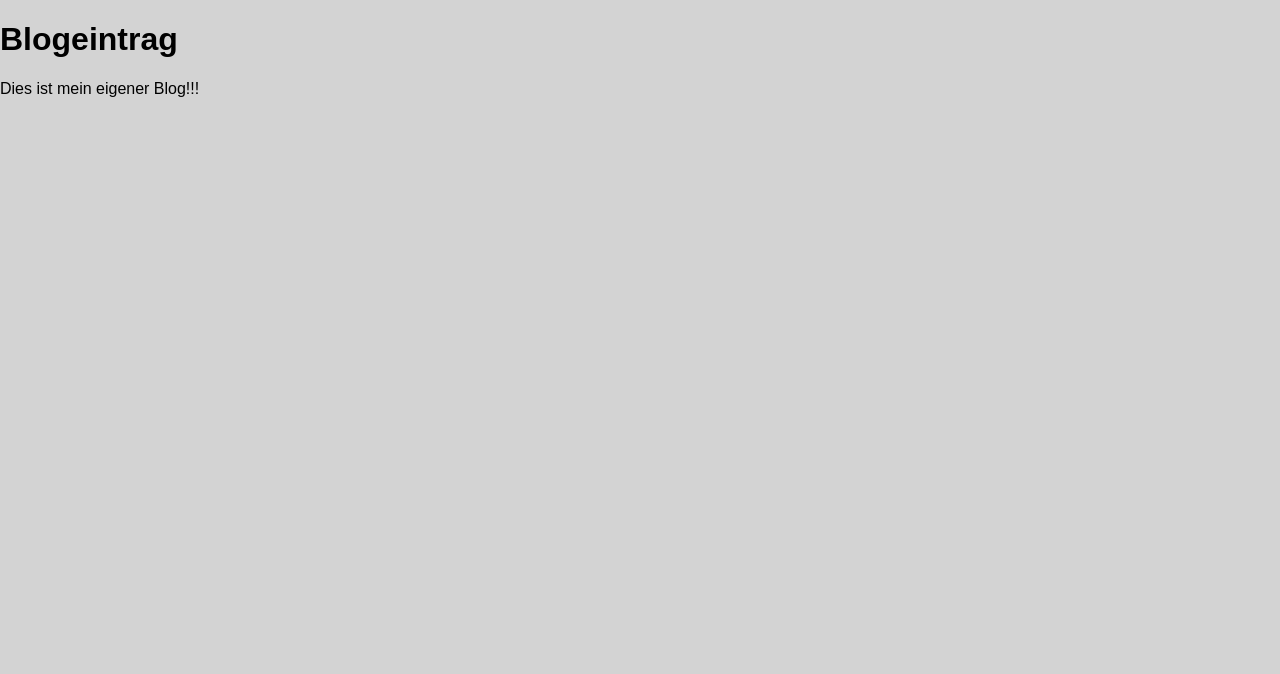
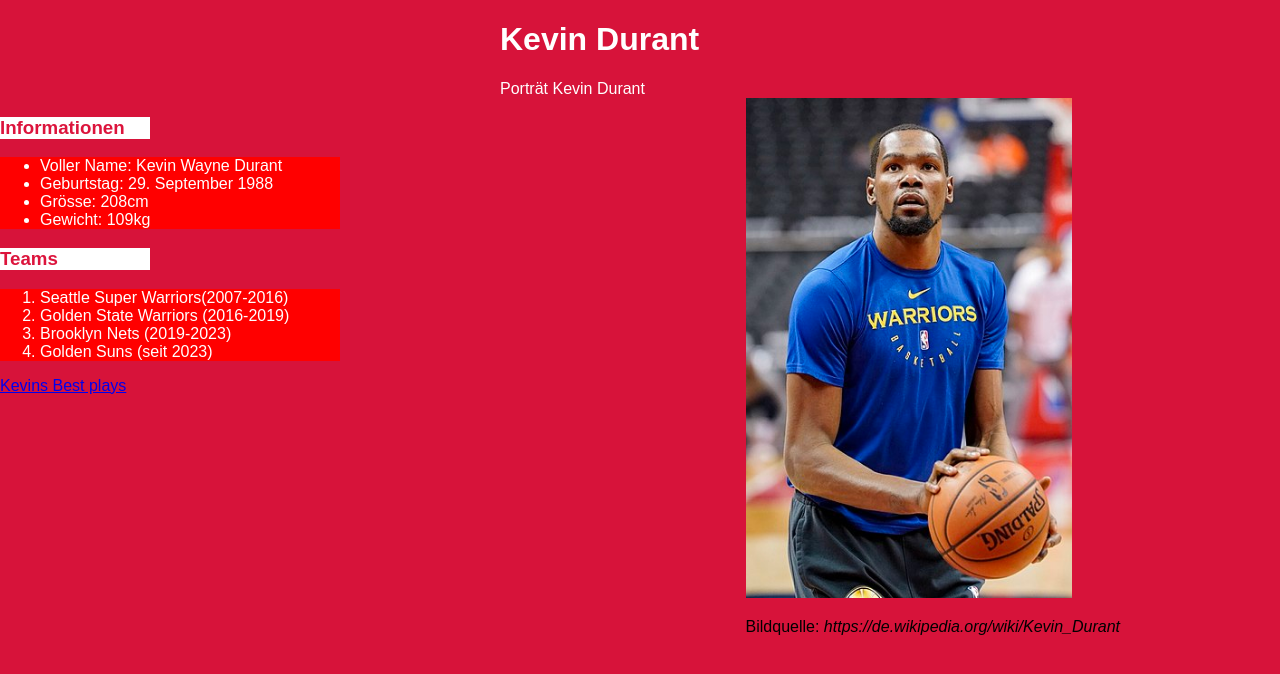
Before and after one commit to gymmu-DC-CS/erstelle-einen-blogeintrag-WenBeber, a plain HTML site: page index.html in a window 1280 px wide. Drawn offline with Linux system fonts and the light colour scheme.

Commit message:
Recherchiert, Bild, Listen, Link, Background colors, Schritfarben, animation

```diff
--- a/index.html
+++ b/index.html
@@ -5,20 +5,46 @@
   <meta charset="UTF-8">
   <meta http-equiv="X-UA-Compatible" content="IE=edge">
   <meta name="viewport" content="width=device-width, initial-scale=1.0">
-  <title>Eigene Webseite</title>
-
+  <title>Eigene Website</title>
   <link rel="stylesheet" href="style.css">
 
 </head>
 
 <body>
 
-  <h1>Blogeintrag</h1>
+  <h1>Kevin Durant</h1>
   <main>
     <section>
-      Dies ist mein eigener Blog!!!
+      Porträt Kevin Durant
     </section>
   </main>
+  <div id="rechts">
+    <img src="Kevin Durant.jpg" alt="Kevin_Durant" height="500px" id="kevin">
+    <p>
+
+      Bildquelle: <em id="source">https://de.wikipedia.org/wiki/Kevin_Durant</em>
+    </p>
+
+  </div>
+  <div id="links">
+    <h3>Informationen</h3>
+    <ul class="information">
+      <li>Voller Name: Kevin Wayne Durant</li>
+      <li>Geburtstag: 29. September 1988</li>
+      <li>Grösse: 208cm</li>
+      <li>Gewicht: 109kg</li>
+    </ul>
+    <h3>Teams</h3>
+    <ol class="information">
+      <li>Seattle Super Warriors(2007-2016)</li>
+      <li>Golden State Warriors (2016-2019)</li>
+      <li>Brooklyn Nets (2019-2023)</li>
+      <li>Golden Suns (seit 2023)</li>
+    </ol>
+    <a href="https://www.youtube.com/watch?v=I8SWa2R4Gmk">Kevins Best plays</a>
+
+  </div>
+
 
 </body>
 
--- a/style.css
+++ b/style.css
@@ -6,6 +6,51 @@
 
 body {
   margin: 0;
-  background-color: lightgray;
+  background-color: rgb(149, 2, 36);
   font-family: sans-serif;
+  animation: infinite;
+  animation-name: link;
+  animation-duration: 3s;
 }
+@keyframes link {
+  from {background-color: rgb(149, 2, 36);}
+  to {background-color:crimson;}
+}
+h3 {
+  color: crimson;
+  background-color: white;
+  width: 150px;
+}
+
+.information {
+  color: white;
+  background-color: red;
+  width: 300px;
+}
+
+#rechts {
+  display: inline-block;
+  float: right;
+  margin-left: auto;
+  margin-right: 80px;
+
+}
+h1 {
+  color: white;
+  margin-left: 500px;
+  margin-right: auto;
+}
+section {
+  color: white;
+  margin-left: 500px;
+  margin-right: auto;
+}
+#source {
+  margin-left: auto;
+  margin-right: 80px;
+}
+
+#links {
+  display: inline-block;
+  float: left;
+}
```
Also changed, not shown: Kevin Durant.jpg (added).
